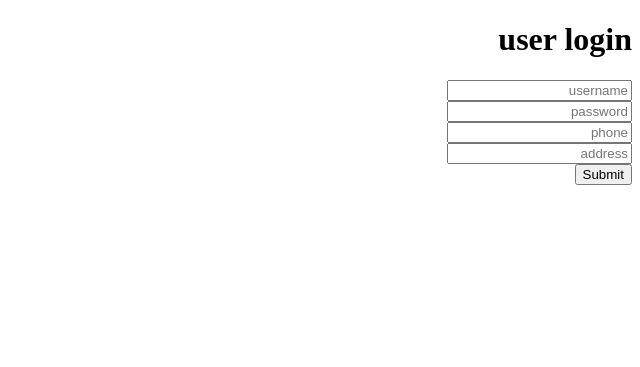
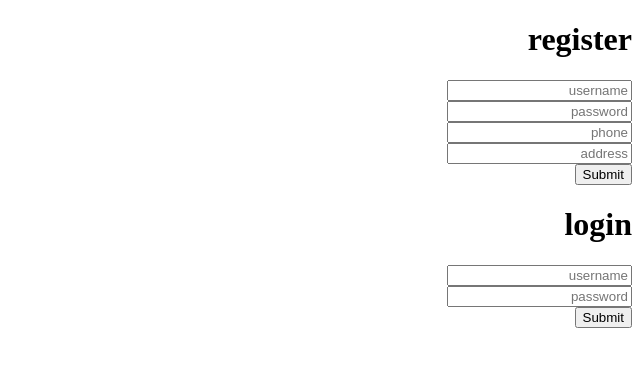
Before and after one commit to bitayassaee/online-shop, a Flask app: page /user/login in a window 1280 px wide. Shown: the top 367 px of the page, without its empty margins (640-1280 px from the left). Run offline with Flask 3, Linux system fonts and the light colour scheme; some libraries are stand-ins or nearby versions.

Commit message:
login and register added

```diff
--- a/blueprints/user.py
+++ b/blueprints/user.py
@@ -1,4 +1,4 @@
-from flask import Blueprint,render_template,request,redirect
+from flask import Blueprint,render_template,request,redirect,url_for,flash
 from flask_login import login_user
 from passlib.hash import sha256_crypt
 from extentions import db
@@ -17,10 +17,27 @@ def login():
         address = request.form.get('address',None)
 
         if register != None :
+            user = User.query.filter(User.username == username).first()
+            if user != None:
+                flash('نام کاربری دیگری انتخاب کنید')
+                return redirect(url_for('user.login'))
+
             user = User(username =username, password = sha256_crypt.encrypt(password),phone =phone,address =address)
             db.session.add(user)
             db.session.commit()
             login_user(user)
 
             return redirect('user/dashboard')
+        else:
+            user = User.query.filter(User.username == username).first()
+            if user == None:
+                flash('نام کاربری یا رمز اشتبه است')
+                return redirect(url_for('user.login'))
+
+            if sha256_crypt.verify(password, user.password):
+                login_user(user)
+                return redirect('user/dashboard')
+            else:
+                flash('نام کاربری یا رمز اشتباه است')
+                return redirect(url_for('user.login'))
         return 'done'
--- a/templates/user/login.html
+++ b/templates/user/login.html
@@ -3,9 +3,9 @@
 <title>ورود/ثبت نام کاربران</title>
 {% endblock%}
 {% block body %}
-<h1>user login</h1>
+<h1>register</h1>
 <form action="#" method="POST">
-    <input type="hidden" name="csrf_token" value = "{{ csrf_token() }}" />
+    <input type="hidden" name="csrf_token" value="{{ csrf_token() }}"/>
     <input type="hidden" name="register" value="1">
     <input type="text" name="username" placeholder="username"><br>
     <input type="password" name="password" placeholder="password"><br>
@@ -13,4 +13,16 @@
     <input type="text" name="address" placeholder="address"><br>
     <input type="submit" value="Submit">
 </form>
+
+<h1>login</h1>
+<form action="#" method="POST">
+    <input type="hidden" name="csrf_token" value="{{ csrf_token() }}"/>
+    <input type="text" name="username" placeholder="username"><br>
+    <input type="password" name="password" placeholder="password"><br>
+    <input type="submit" value="Submit">
+</form>
+
+    {% for m in get_flashed_messages()%}
+    {{ m }}
+    {% endfor %}
 {% endblock %}
```
